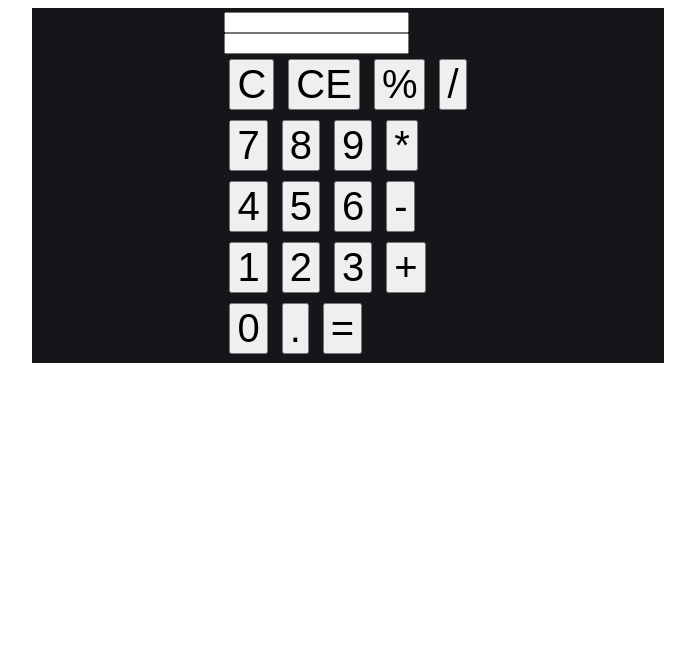
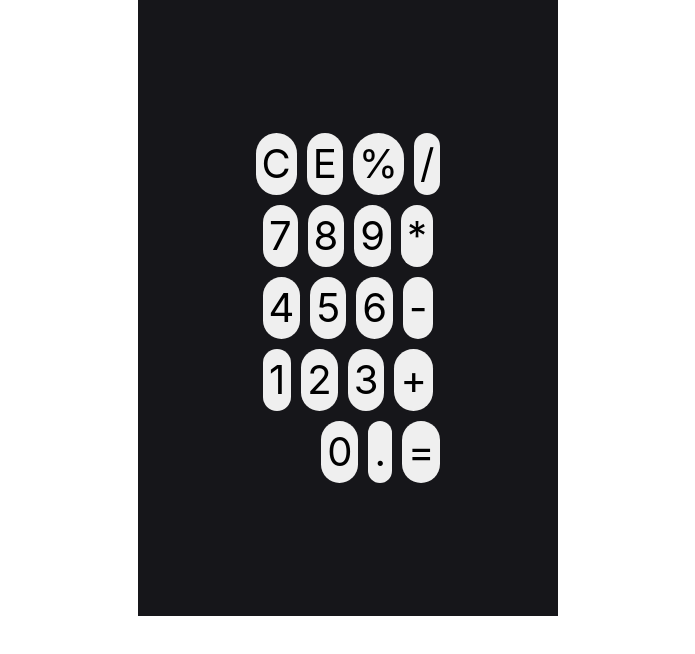
Before and after one commit to zJaaal/zJaaal.github.io, a website built with Vite: page index.html in a window 1280 px wide. Shown: the whole page, without its empty margins (292-987 px from the left). Built offline with nearby package versions, Linux system fonts and the light colour scheme.

Commit message:
All buttons are align but they are not on the same size

```diff
--- a/index.html
+++ b/index.html
@@ -2,6 +2,8 @@
 <html lang="en">
   <head>
     <meta charset="UTF-8" />
+
+    <link rel="stylesheet" href="https://stackpath.bootstrapcdn.com/bootstrap/4.5.0/css/bootstrap.min.css" integrity="sha384-9aIt2nRpC12Uk9gS9baDl411NQApFmC26EwAOH8WgZl5MYYxFfc+NcPb1dKGj7Sk" crossorigin="anonymous">
     <link rel="icon" type="image/svg+xml" href="calculator.svg" />
     <meta name="viewport" content="width=device-width, initial-scale=1.0" />
     <title>Calculator</title>
@@ -9,39 +11,33 @@
   <body>
     <div id="app"></div>
     <div class="container">
-      <div class="row">
-        <input type="text"/>
-      </div>
-      <div class="row">
-      <input type="text"/>
-      </div>
-      <div class="row">
+      <div class="row justify-content-center">
         <button>C</button>
-        <button>CE</button>
+        <button>E</button>
         <button>%</button>
         <button>/</button>
       </div>
-      <div class="row">
+      <div class="row justify-content-center">
         <button>7</button>
         <button>8</button>
         <button>9</button>
         <button>*</button>
       </div>
-      <div class="row">
+      <div class="row justify-content-center">
         <button>4</button>
         <button>5</button>
         <button>6</button>
-        <button>-</button>
+        <button> - </button>
       </div>
-      <div class="row">
+      <div class="row justify-content-center">
         <button>1</button>
         <button>2</button>
         <button>3</button>
         <button>+</button>
       </div>
-      <div class="row bottom">
-        <button>0</button>
-        <button>.</button>
+      <div class="row justify-content-end">
+        <button> 0 </button>
+        <button> . </button>
         <button> = </button>
       </div>
     </div>
--- a/style.css
+++ b/style.css
@@ -6,16 +6,23 @@ body{
 }
 .container{
   background-color: #16161A;
-  padding: .5vh 15vw;
+  padding: 10%;
   height: fit-content;
+  width: fit-content ;
+}
+.row{
+  size: 25%;
 }
 button{
   margin: 5px;
   font-size: 5vmin;
-  width: auto;
+  border-radius: 100px;
+  display: inline-block;
+  border: none;
+  text-decoration: none;
 }
-.bottom{
-  justify-content: right;
+.col{
+  padding: 5%;
 }
 
 .colors{
```
